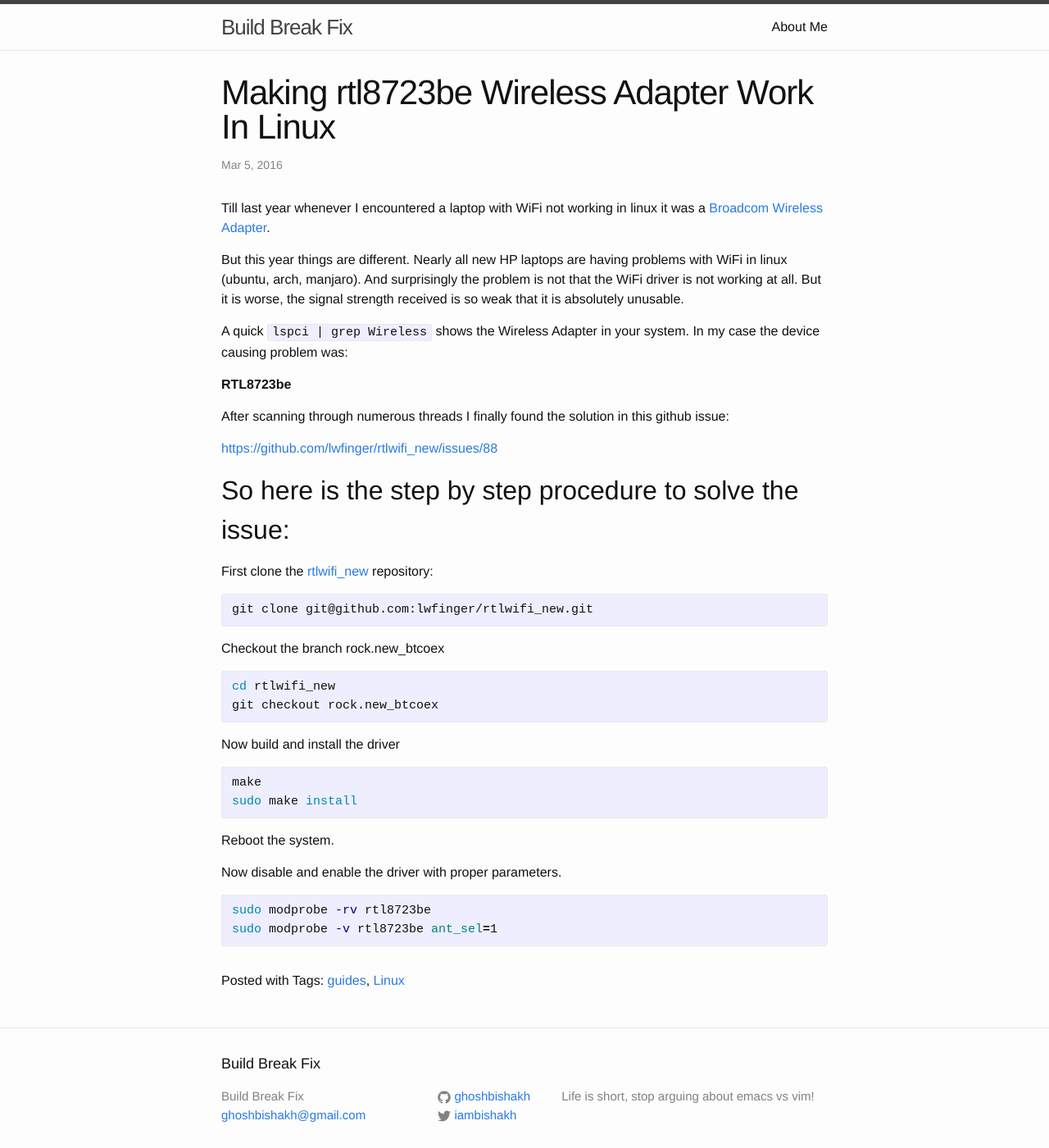
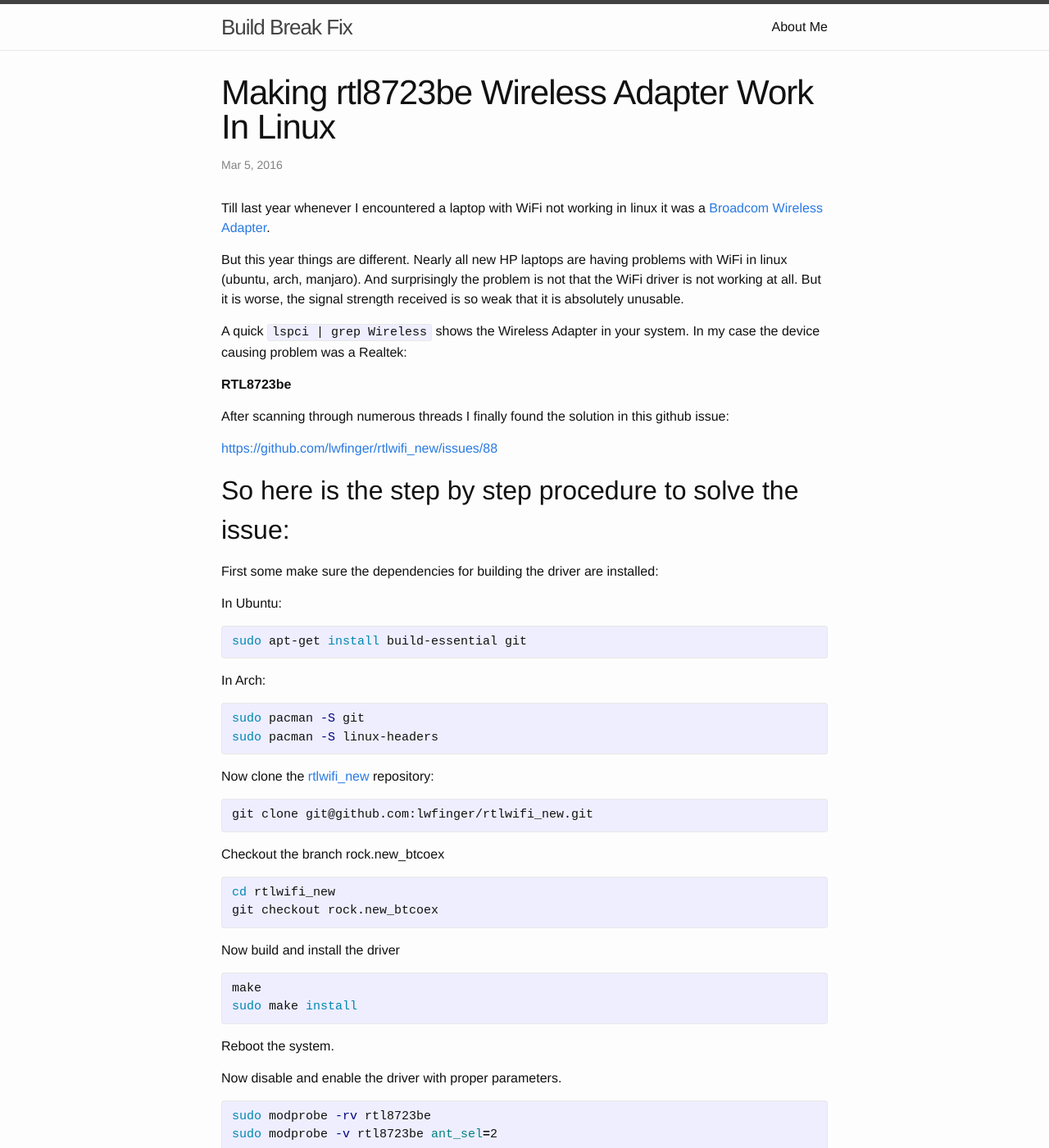
Before and after one commit to ghoshbishakh/blog, a Jekyll site: the page built from _posts/2016-05-10-rtl8723be-hp.markdown, in a window 1280 px wide and 1400 px high. Shown: the whole window at 82% size. Built offline with Jekyll 4.4.1, drawn with Linux system fonts in a browser that asks for light colours.

Commit message:
Updated Site

```diff
--- a/_posts/2016-05-10-rtl8723be-hp.markdown
+++ b/_posts/2016-05-10-rtl8723be-hp.markdown
@@ -10,7 +10,7 @@ Till last year whenever I encountered a laptop with WiFi not working in linux it
 
 But this year things are different. Nearly all new HP laptops are having problems with WiFi in linux (ubuntu, arch, manjaro). And surprisingly the problem is not that the WiFi driver is not working at all. But it is worse, the signal strength received is so weak that it is absolutely unusable.
 
-A quick `lspci | grep Wireless` shows the Wireless Adapter in your system. In my case the device causing problem was:
+A quick `lspci | grep Wireless` shows the Wireless Adapter in your system. In my case the device causing problem was a Realtek:
 
 **RTL8723be**
 
@@ -22,7 +22,22 @@ After scanning through numerous threads I finally found the solution in this git
 So here is the step by step procedure to solve the issue:
 ---------------------------------------------------------
 
-First clone the [rtlwifi_new](https://github.com/lwfinger/rtlwifi_new) repository:
+First some make sure the dependencies for building the driver are installed:
+
+In Ubuntu:
+
+{% highlight bash %}
+sudo apt-get install build-essential git
+{% endhighlight %}
+
+In Arch:
+
+{% highlight bash %}
+sudo pacman -S git
+sudo pacman -S linux-headers
+{% endhighlight %}
+
+Now clone the [rtlwifi_new](https://github.com/lwfinger/rtlwifi_new) repository:
 
 {% highlight bash %}
 git clone git@github.com:lwfinger/rtlwifi_new.git
@@ -47,5 +62,5 @@ Now disable and enable the driver with proper parameters.
 
 {% highlight bash %}
 sudo modprobe -rv rtl8723be
-sudo modprobe -v rtl8723be ant_sel=1
+sudo modprobe -v rtl8723be ant_sel=2
 {% endhighlight %}
```
